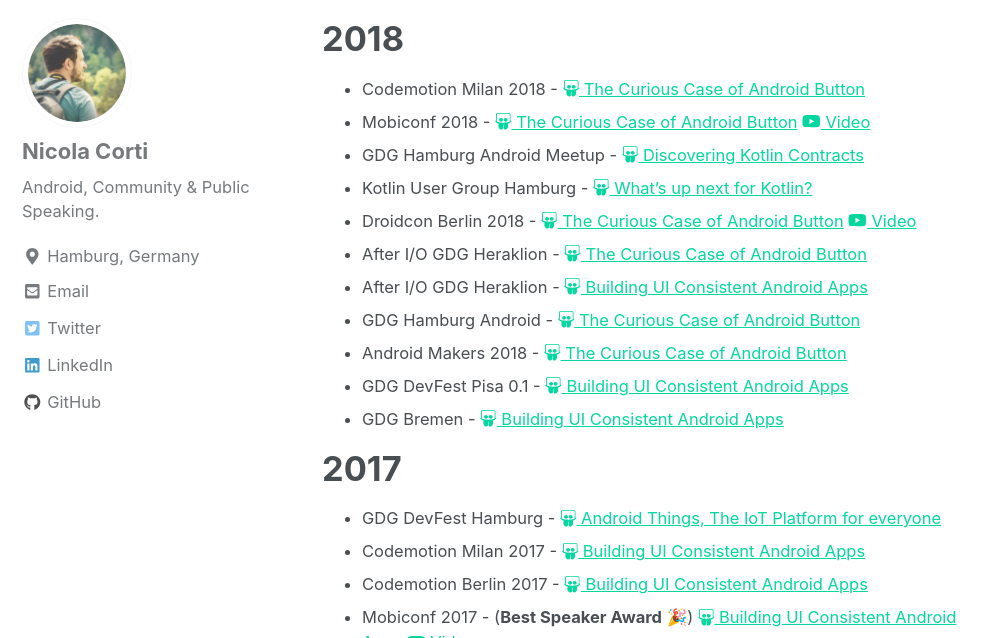
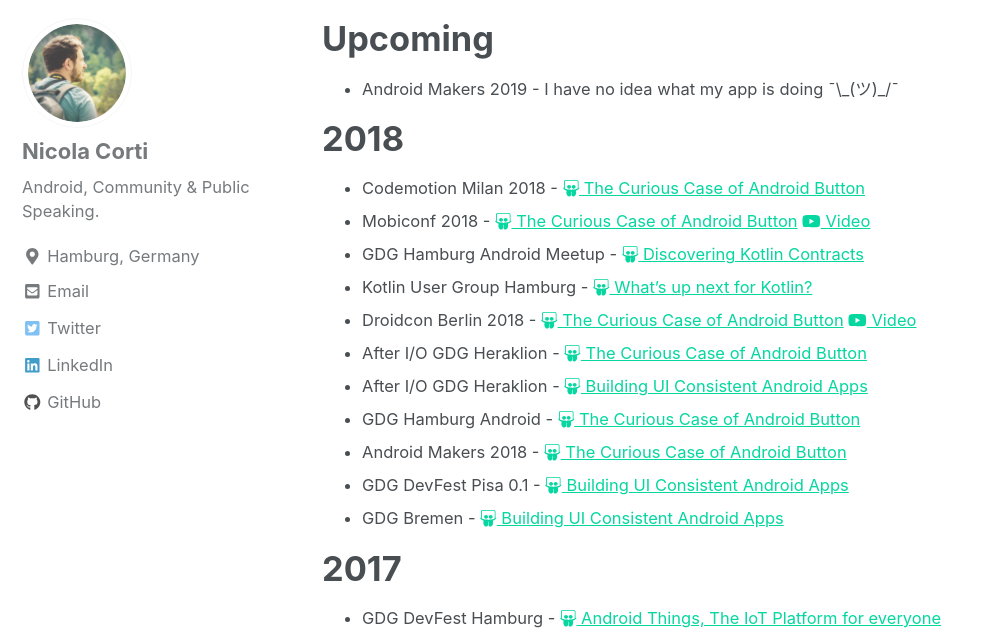
Before and after one commit to cortinico/cortinico.github.io, a Jekyll site: the page built from _pages/talks.md, in a window 1280 px wide and 900 px high, cut to the strip 262-900 px from the top of the window. Shown: the whole strip, without its empty margins (0-998 px from the left). Built offline with Jekyll 4.4.1, drawn with Linux system fonts in a browser that asks for light colours; nearby versions of some CDN libraries.

Commit message:
Adding Android Makers 2019 talk

```diff
--- a/_pages/talks.md
+++ b/_pages/talks.md
@@ -11,9 +11,10 @@
     show_overlay_excerpt: false
 ---
 
-<!--
 # Upcoming
-{: .talk-section } -->
+
+* Android Makers 2019 - I have no idea what my app is doing ¯\\\_(ツ)_/¯
+{: .talk-section }
 
 # 2018
 
```
